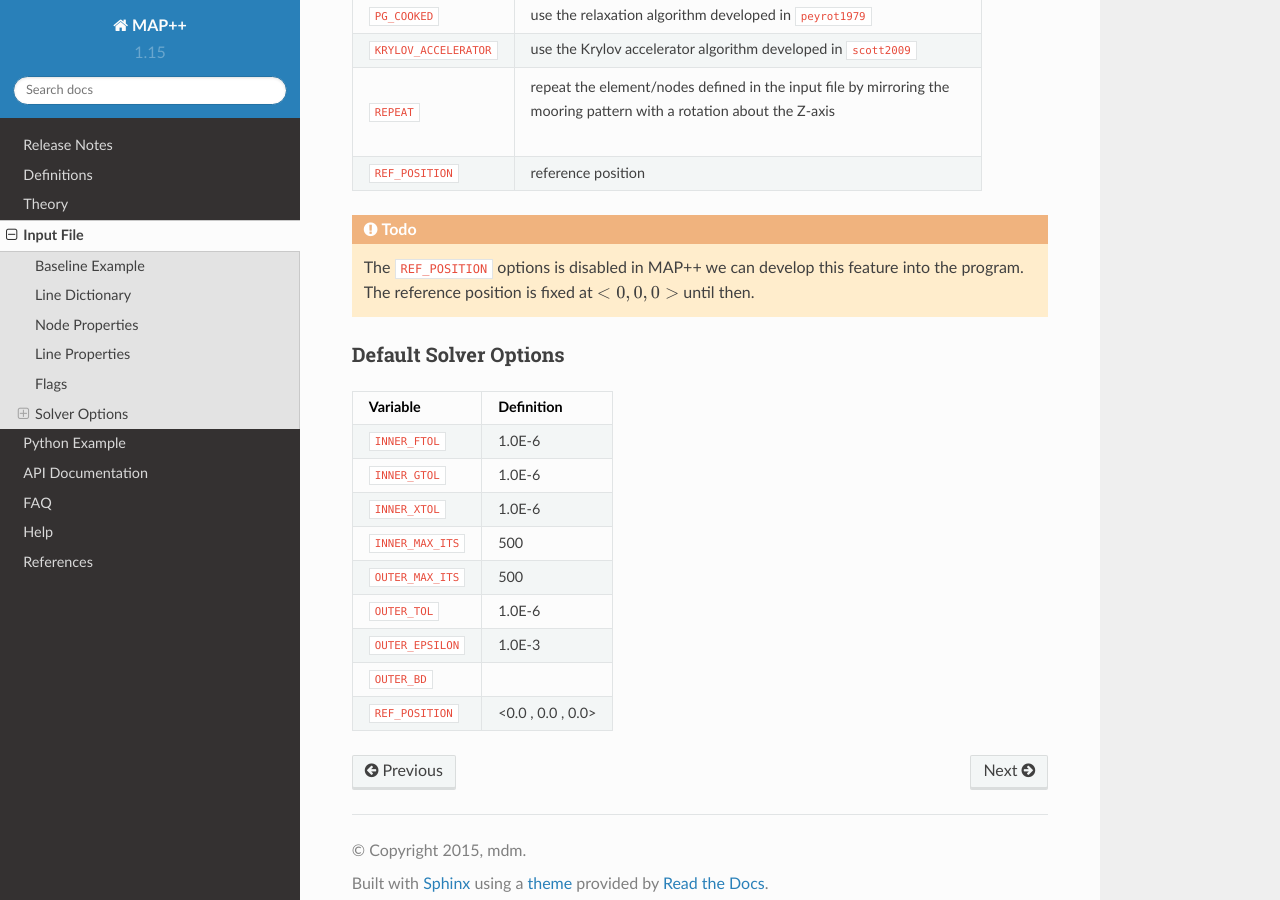
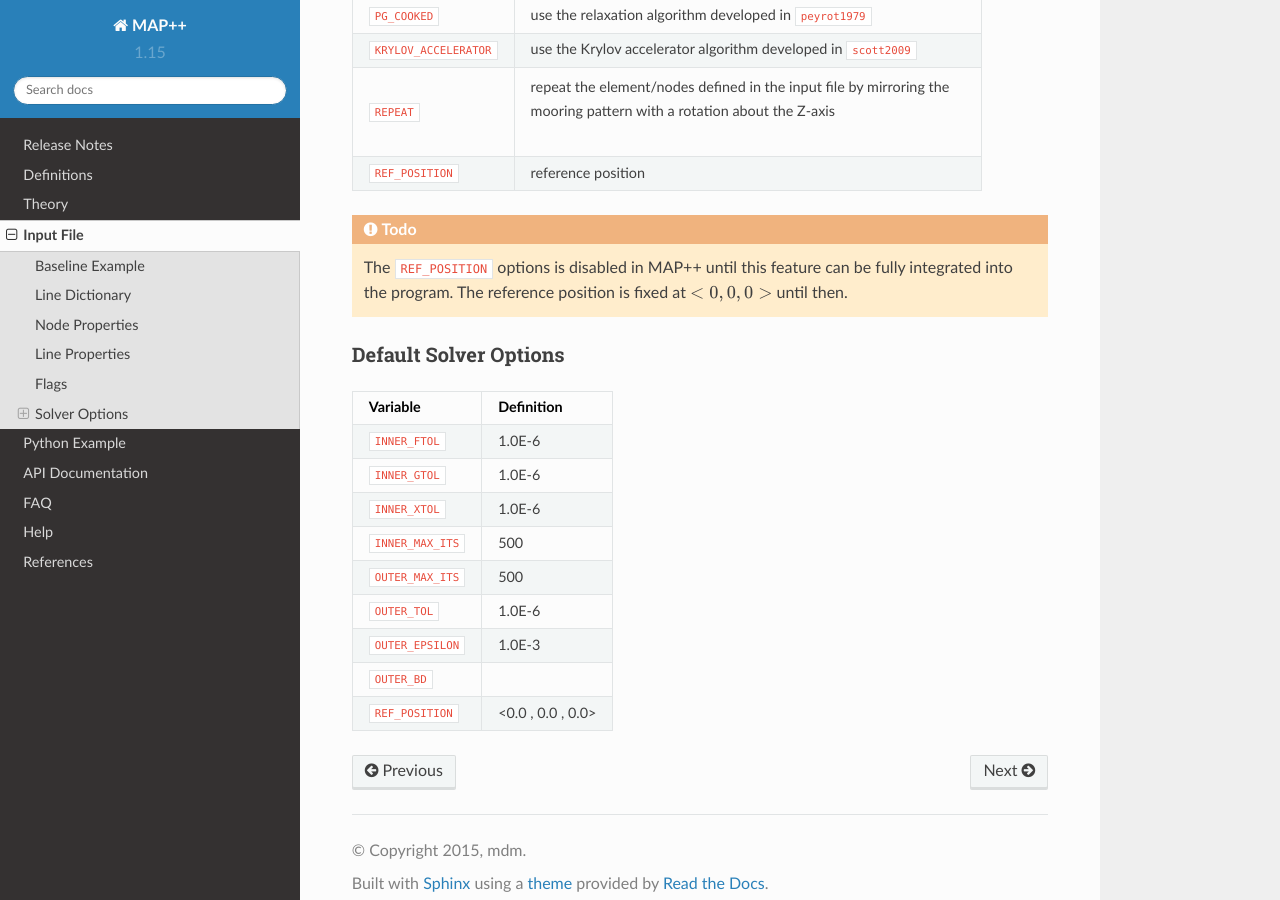
Before and after one commit to fhioki/map-, a Sphinx documentation site: the page built from docs/source/input_file.rst, in a window 1280 px wide and 900 px high, scrolled down 5316 px. Built offline with Sphinx 7.4.7 and the Read the Docs theme 2.0.0, drawn with Linux system fonts in a browser that asks for light colours; cross-references to code outside the pages are shown as plain code.

Commit message:
forgot the word update in the documentation

```diff
--- a/docs/source/input_file.rst
+++ b/docs/source/input_file.rst
@@ -262,7 +262,7 @@ Solver options are applied to the entire model domain.
 
 .. _ref_position_is_fixed:
 
-.. todo:: The ``REF_POSITION`` options is disabled in MAP++ we can develop this feature into the program. The reference position is fixed at :math:`<0, 0, 0>` until then.
+.. todo:: The ``REF_POSITION`` options is disabled in MAP++ until this feature can be fully integrated into the program. The reference position is fixed at :math:`<0, 0, 0>` until then.
 
 Default Solver Options
 ^^^^^^^^^^^^^^^^^^^^^^
```
